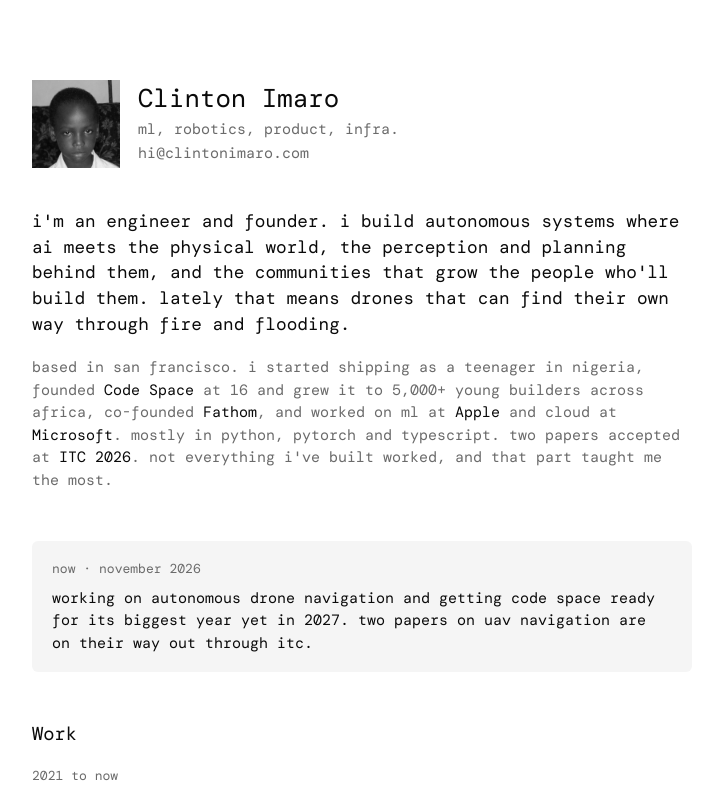
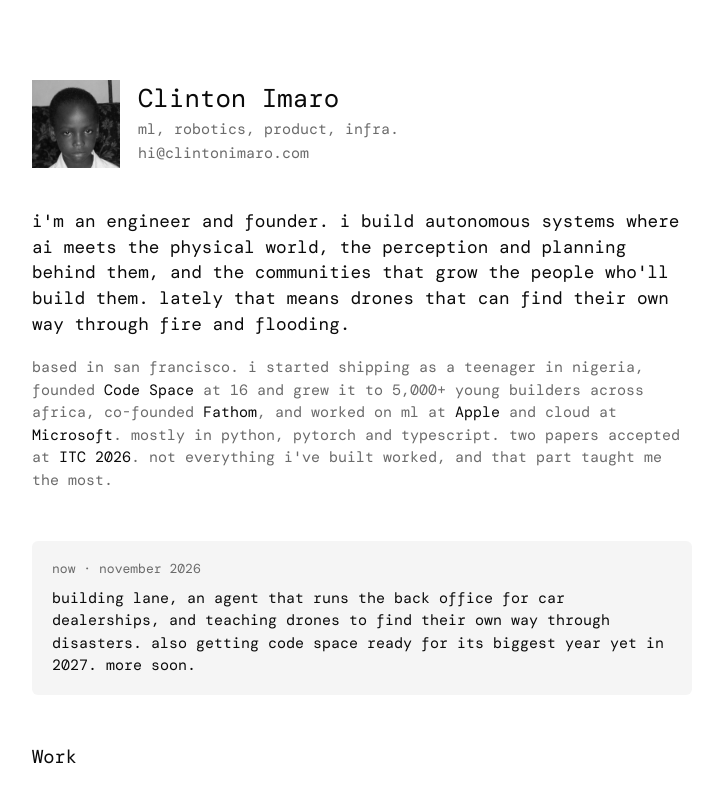
Before and after one commit to clintonimaroo/clinton, a Next.js app: page / in a window 1280 px wide. Shown: the top 790 px of the page, without its empty margins (278-988 px from the left). Built offline with nearby package versions, Linux system fonts and the light colour scheme.

Commit message:
Update the now section

```diff
--- a/src/app/page.tsx
+++ b/src/app/page.tsx
@@ -230,8 +230,8 @@ export default function Home() {
       <section className="now">
         <p className="now-label">now · november 2026</p>
         <p>
-          working on autonomous drone navigation and getting code space ready for its biggest year yet in 2027. two
-          papers on uav navigation are on their way out through itc.
+          building lane, an agent that runs the back office for car dealerships, and teaching drones to find their own
+          way through disasters. also getting code space ready for its biggest year yet in 2027. more soon.
         </p>
       </section>
 
```
